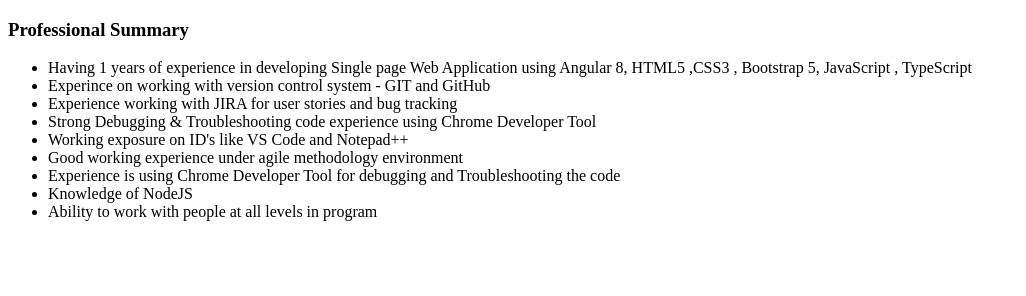
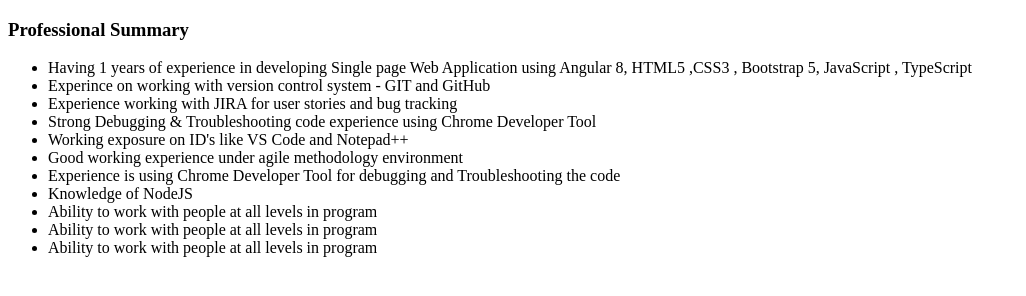
Before and after one commit to aishwryapawar/Myprofile, a plain HTML site: page home.html in a window 1280 px wide. Shown: the whole page, without its empty margins (0-1026 px from the left). Drawn offline with Linux system fonts and the light colour scheme.

Commit message:
modified summary home.html
modified summary home.html

```diff
--- a/home.html
+++ b/home.html
@@ -24,6 +24,9 @@
       </li>
       <li>Knowledge of NodeJS</li>
       <li>Ability to work with people at all levels in program</li>
+      <li>Ability to work with people at all levels in program</li>
+      <li>Ability to work with people at all levels in program</li>
+
     </ul>
   </body>
 </html>
```
